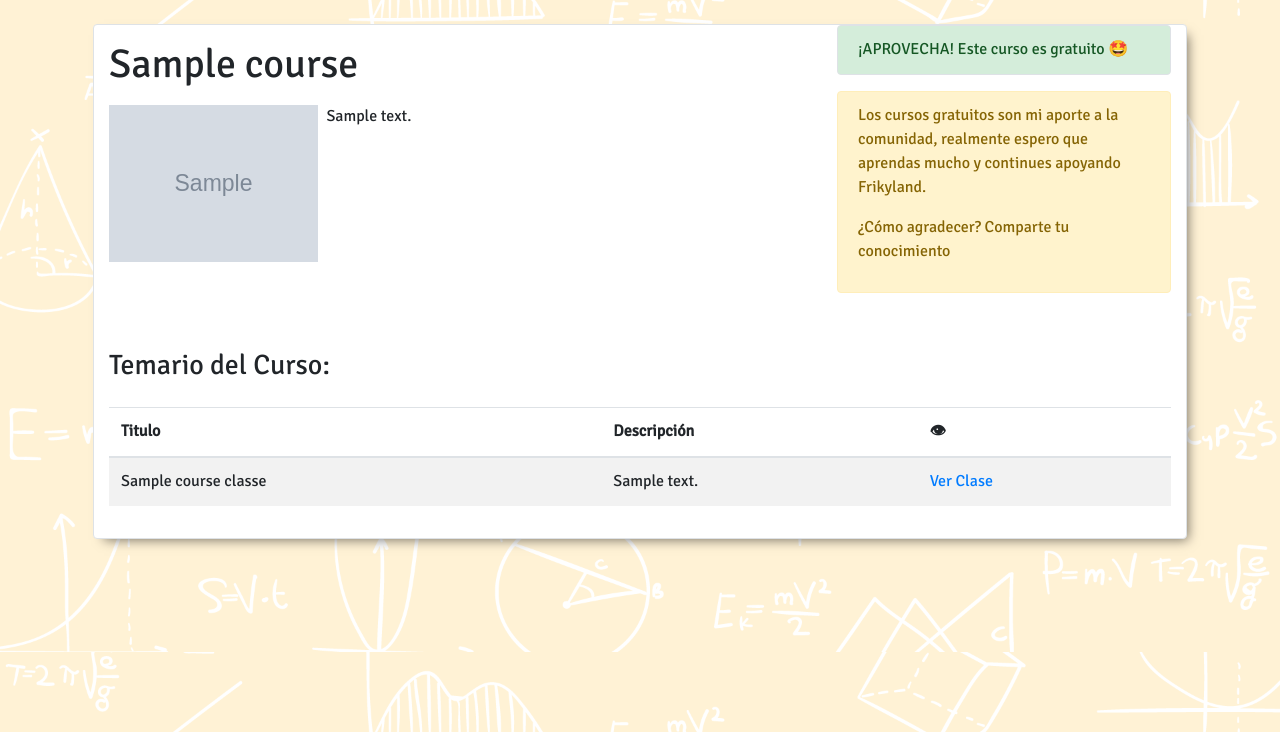
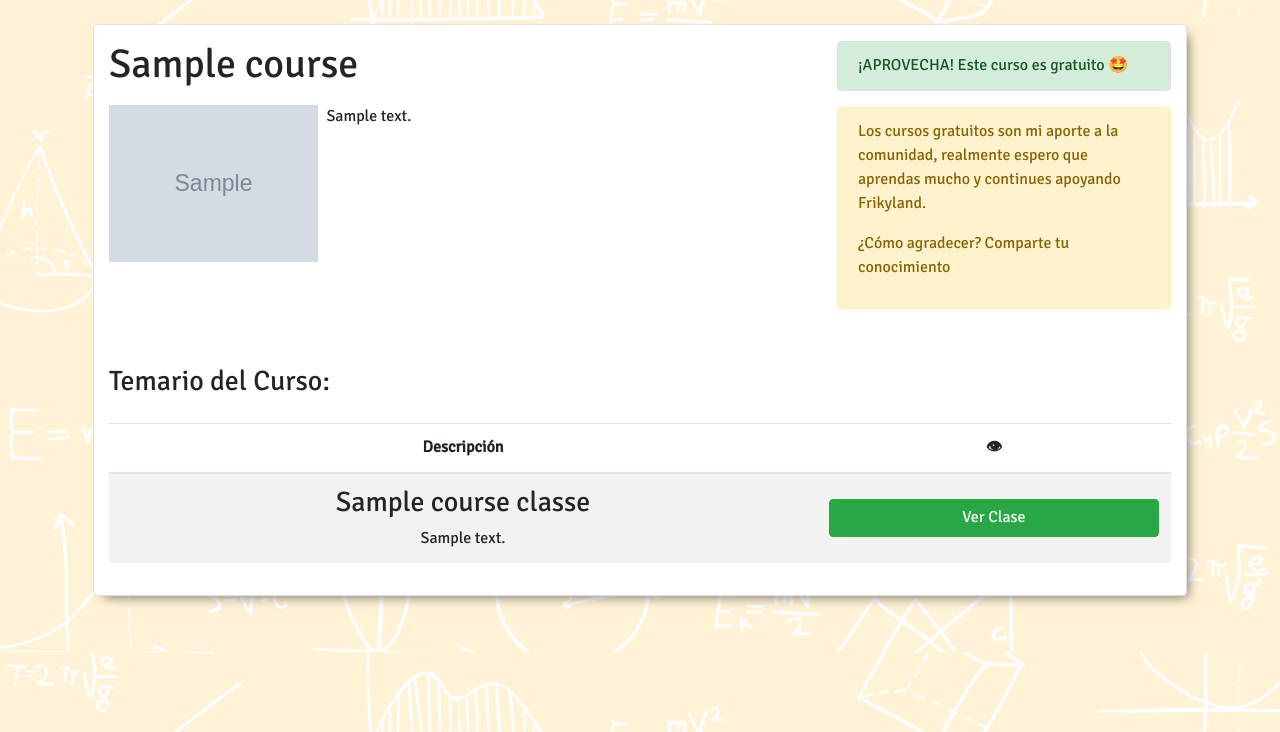
Before and after one commit to Diiego1500/frikiland, a Symfony app: template templates/courses/course-buy.html.twig in a window 1280 px wide. Shown: the part 68-800 px from the top of the page. Run offline with Twig, Linux system fonts and the light colour scheme; the template is opened without the code that fills it: most values are stand-ins (such as "Sample title", 1, 10 or a date in 2020); grey boxes marked "Sample" are stand-in pictures; some libraries are stand-ins or nearby versions.

Commit message:
modificada interfaz de cursos, mejorada

```diff
--- a/templates/courses/course-buy.html.twig
+++ b/templates/courses/course-buy.html.twig
@@ -4,7 +4,15 @@
     <script src="https://www.paypal.com/sdk/js?client-id={{ client_id }}&currency=USD"></script>
 {% endblock %}
 {% block title %}{{ parent() }} - {{ course.title }}{% endblock %}
-
+{% block stylesheets %}
+    {{ parent() }}
+    <style>
+        .vertical-center {
+            display: flex;
+            align-items: center;
+        }
+    </style>
+{% endblock %}
 {% block body %}
     {{ parent() }}
     <div class="container py-3">
@@ -20,7 +28,7 @@
                 <div class=" d-flex h-100 w-100 ">
                     <div class=" justify-content-center align-self-center  ">
                         {% if course.isfree %}
-                            <div class="alert alert-success h-50 border">
+                            <div class="alert alert-success h-50 border mt-3">
                                 ¡APROVECHA! Este curso es gratuito 🤩
                             </div>
                             <div class="alert alert-warning">
@@ -52,21 +60,22 @@
             </div>
             <div class="col-md-12 my-3">
                 <h3 class="my-4">Temario del Curso:</h3>
-                <table class="table table-striped">
+                <table class="table table-striped table-responsive-sm text-center">
                     <thead>
                     <tr>
-                        <th>Titulo</th>
-                        <th>Descripción</th>
-                        <th>👁</th>
+                        <th width="50%">Descripción</th>
+                        <th width="25%">👁</th>
                     </tr>
                     </thead>
                     <tbody>
                     {% for class in course.courseClasses %}
                         <tr>
-                            <td>{{ class.title }}</td>
-                            <td>{{ class.description }}</td>
                             <td>
-                                <a href="{{ path('class_visualization' , {id: class.id}) }}">Ver Clase</a>
+                                <h3>{{ class.title }}  </h3>
+                                {{ class.description | raw }}
+                            </td>
+                            <td class="align-middle">
+                                <a class="btn btn-success btn-block" href="{{ path('class_visualization' , {id: class.id}) }}">Ver Clase</a>
                             </td>
                         </tr>
                     {% else %}
```
